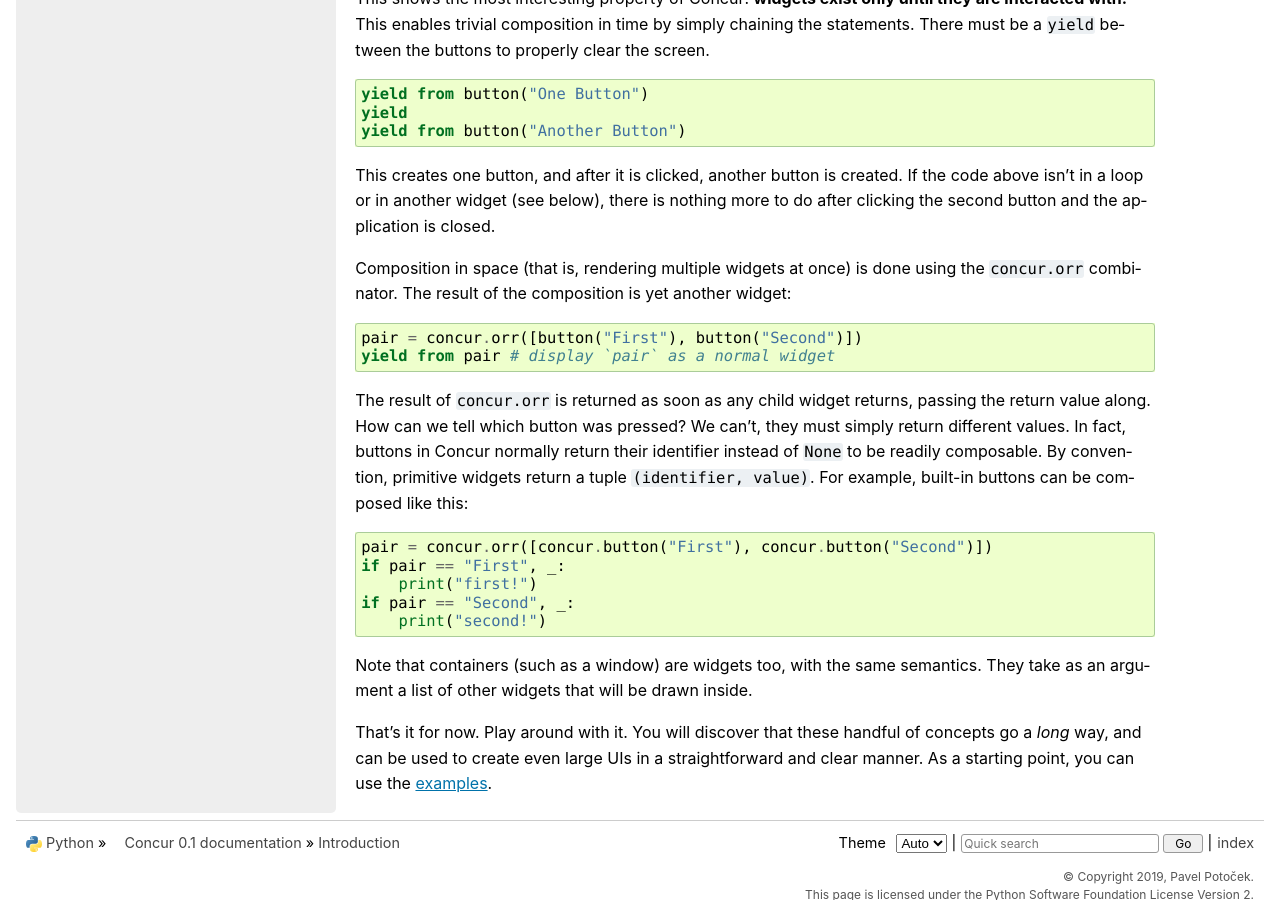
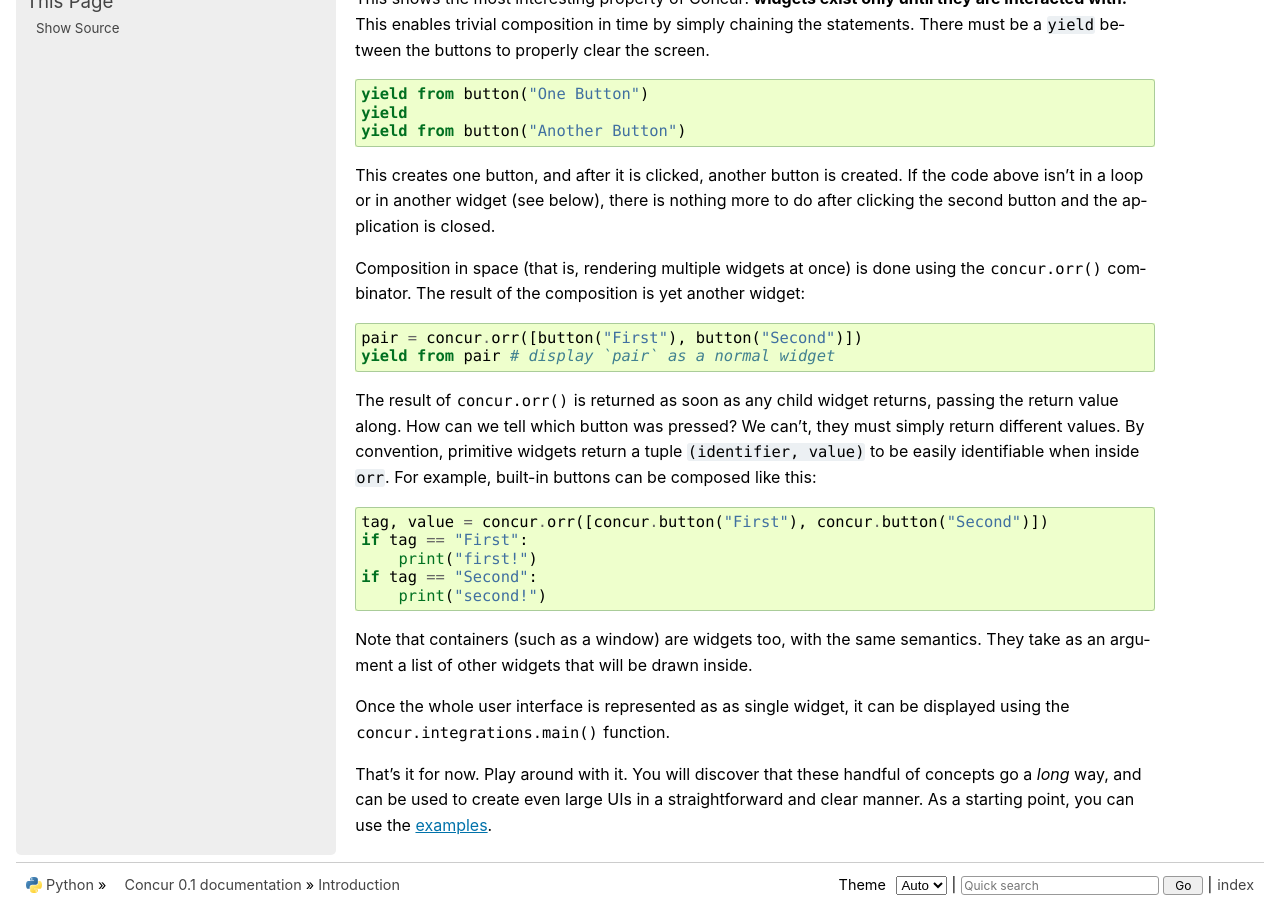
Before and after one commit to potocpav/python-concur, a Sphinx documentation site: the page built from docs/introduction.md, in a window 1280 px wide and 900 px high, scrolled down 631 px. Built offline with Sphinx 7.4.7, drawn with Linux system fonts in a browser that asks for light colours.

````diff
--- a/docs/introduction.md
+++ b/docs/introduction.md
@@ -35,23 +35,25 @@ yield from button("Another Button")
 
 This creates one button, and after it is clicked, another button is created. If the code above isn't in a loop or in another widget (see below), there is nothing more to do after clicking the second button and the application is closed.
 
-Composition in space (that is, rendering multiple widgets at once) is done using the `concur.orr` combinator. The result of the composition is yet another widget:
+Composition in space (that is, rendering multiple widgets at once) is done using the :func:`concur.orr` combinator. The result of the composition is yet another widget:
 
 ```python
 pair = concur.orr([button("First"), button("Second")])
 yield from pair # display `pair` as a normal widget
 ```
 
-The result of `concur.orr`  is returned as soon as any child widget returns, passing the return value along. How can we tell which button was pressed? We can't, they must simply return different values. In fact, buttons in Concur normally return their identifier instead of `None` to be readily composable. By convention, primitive widgets return a tuple `(identifier, value)`. For example, built-in buttons can be composed like this:
+The result of :func:`concur.orr`  is returned as soon as any child widget returns, passing the return value along. How can we tell which button was pressed? We can't, they must simply return different values. By convention, primitive widgets return a tuple `(identifier, value)` to be easily identifiable when inside `orr`. For example, built-in buttons can be composed like this:
 
 ```python
-pair = concur.orr([concur.button("First"), concur.button("Second")])
-if pair == "First", _:
+tag, value = concur.orr([concur.button("First"), concur.button("Second")])
+if tag == "First":
     print("first!")
-if pair == "Second", _:
+if tag == "Second":
     print("second!")
 ```
 
 Note that containers (such as a window) are widgets too, with the same semantics. They take as an argument a list of other widgets that will be drawn inside.
 
-That's it for now. Play around with it. You will discover that these handful of concepts go a *long* way, and can be used to create even large UIs in a straightforward and clear manner. As a starting point, you can use the [examples](examples).
+Once the whole user interface is represented as as single widget, it can be displayed using the :func:`concur.integrations.main` function.
+
+That's it for now. Play around with it. You will discover that these handful of concepts go a *long* way, and can be used to create even large UIs in a straightforward and clear manner. As a starting point, you can use the [examples](https://github.com/potocpav/python-concur/tree/master/examples).
--- /dev/null
+++ b/docs/requirements.txt
@@ -0,0 +1,3 @@
+m2r
+python-docs-theme
+.
--- a/setup.py
+++ b/setup.py
@@ -19,4 +19,7 @@ setuptools.setup(
         "Operating System :: OS Independent",
     ],
     python_requires='>=3.6',
+    install_requires=[
+          'imgui',
+    ],
 )
````
Also changed, not shown: README.md (+3 -57 lines), docs/index.md (+1 -1 lines), .readthedocs.yml (added), screenshot.png (renamed from docs/screenshot.png).
